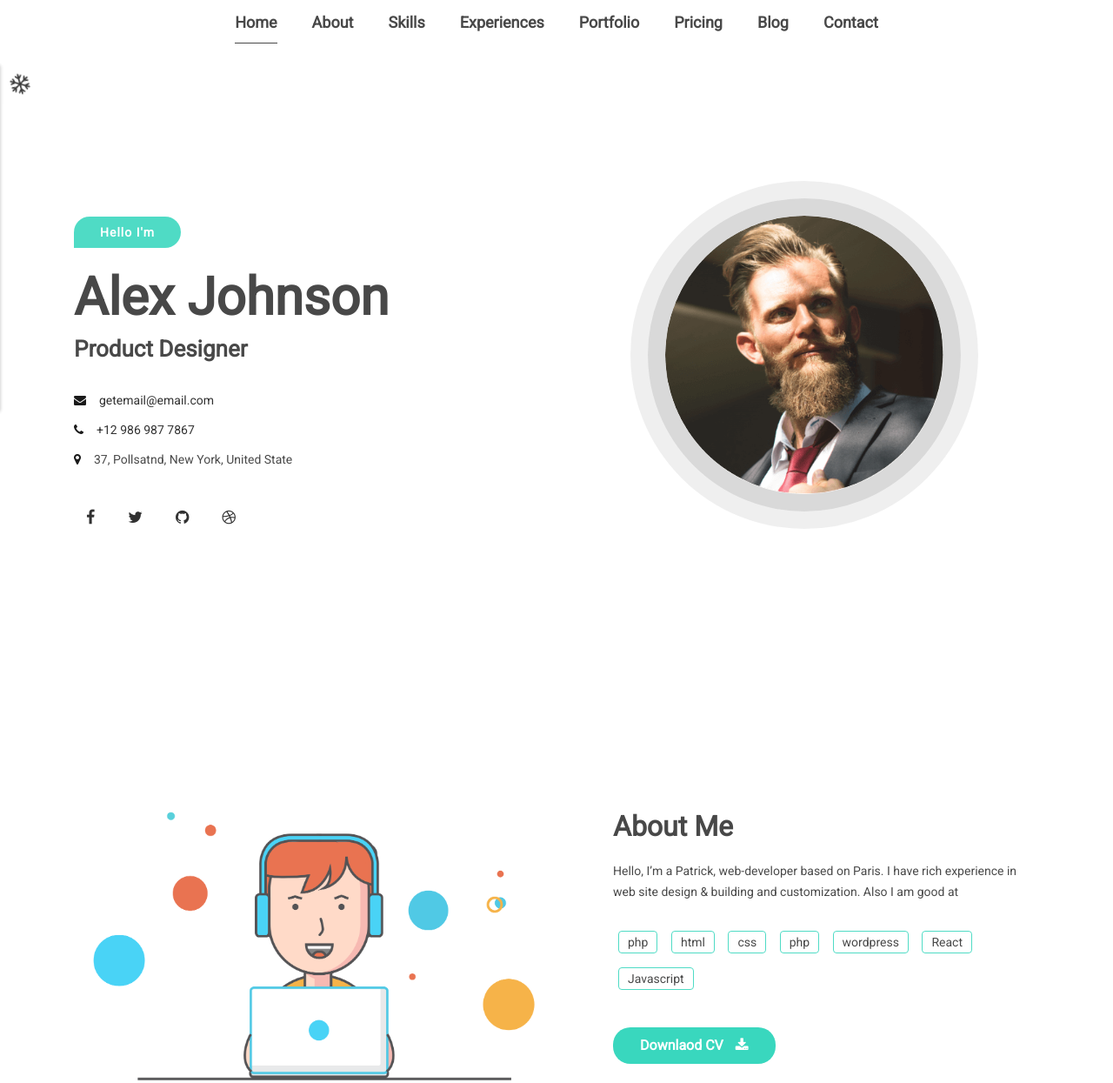
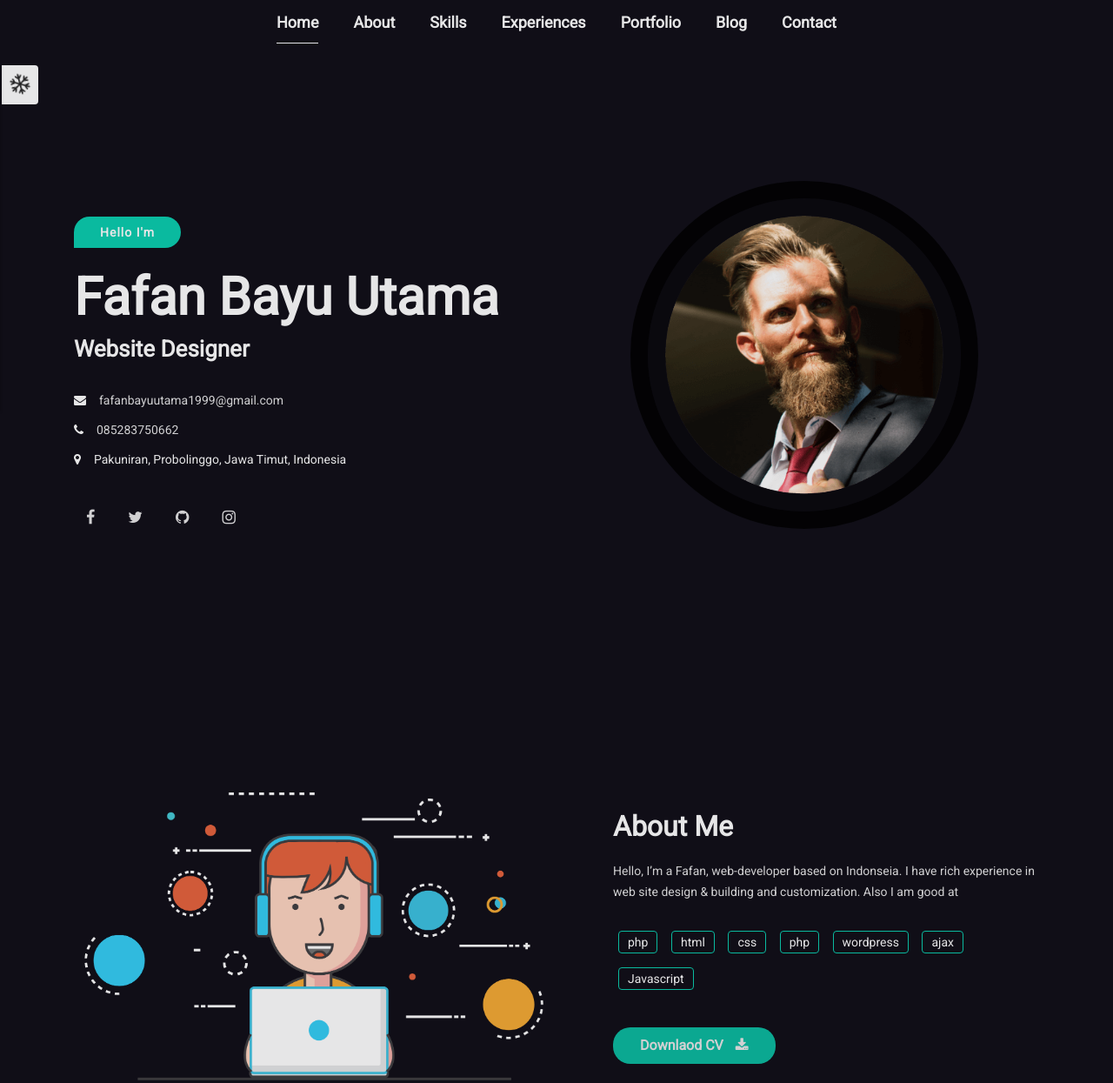
Before and after one commit to Fanvbs/Fanvbs.github.io, a plain HTML site: page index.html in a window 1280 px wide. Shown: the part 25-1270 px from the top of the page at 87% size. Drawn offline with Linux system fonts and the light colour scheme; some packages are replaced by stand-ins of ours.

Commit message:
Update index.html

```diff
--- a/index.html
+++ b/index.html
@@ -1,11 +1,12 @@
 <!doctype html>
 <html lang="en">
+
 <head>
-        <title>Maha - Personal CV/Resume Template | Home 1 </title>
+        <title>Personal CV Fafan Bayu Utama</title>
         <!-- Required meta tags -->
         <meta charset="utf-8">
         <meta http-equiv="X-UA-Compatible" content="IE=edge">
-        <meta name="description" content="Maha Personal cv/resume template for professional and personal website." />
+        <meta name="description" content="Personal CV Fafan Bayu Utama." />
         <meta name="keywords" content="creative, cv, designer,  online cv, online resume, powerful portfolio, professional, professional resume, responsive, resume, vcard " />
         <meta name="developer" content="Md. Siful Islam">
         <meta name="viewport" content="width=device-width, initial-scale=1, shrink-to-fit=no">
@@ -42,7 +43,7 @@
         <link rel="alternate stylesheet" href="assets/css/colors/slate.css" title="slate">
         <link rel="alternate stylesheet" href="assets/css/colors/yellow.css" title="yellow">
     </head>
-    <body class="white-vertion black-bg">
+    <body class="dark-vertion black-bg">
         <!-- Start Loader -->
         <div class="section-loader">
             <div class="loader">
@@ -84,9 +85,6 @@
                                     <a class="nav-link" href="#mh-portfolio">Portfolio</a>
                                 </li>
                                 <li class="nav-item">
-                                    <a class="nav-link" href="#mh-pricing">Pricing</a>
-                                </li>
-                                <li class="nav-item">
                                     <a class="nav-link" href="#mh-blog">Blog</a>
                                 </li>
                                 <li class="nav-item">
@@ -114,20 +112,20 @@
                                     <span>Hello I'm</span>
                                 </div>
 
-                                <h2 class="wow fadeInUp" data-wow-duration="0.8s" data-wow-delay="0.2s">Alex Johnson</h2>
-                                <h4 class="wow fadeInUp" data-wow-duration="0.8s" data-wow-delay="0.3s">Product Designer</h4>
+                                <h2 class="wow fadeInUp" data-wow-duration="0.8s" data-wow-delay="0.2s">Fafan Bayu Utama</h2>
+                                <h4 class="wow fadeInUp" data-wow-duration="0.8s" data-wow-delay="0.3s">Website Designer</h4>
 
                                 <ul>
-                                    <li class="wow fadeInUp" data-wow-duration="0.8s" data-wow-delay="0.4s"><i class="fa fa-envelope"></i><a href="mailto:">getemail@email.com</a></li>
-                                    <li class="wow fadeInUp" data-wow-duration="0.8s" data-wow-delay="0.5s"><i class="fa fa-phone"></i><a href="callto:">+12 986 987 7867</a></li>
-                                    <li class="wow fadeInUp" data-wow-duration="0.8s" data-wow-delay="0.6s"><i class="fa fa-map-marker"></i><address>37, Pollsatnd, New York, United State</address></li>
+                                    <li class="wow fadeInUp" data-wow-duration="0.8s" data-wow-delay="0.4s"><i class="fa fa-envelope"></i><a href="mailto:">fafanbayuutama1999@gmail.com</a></li>
+                                    <li class="wow fadeInUp" data-wow-duration="0.8s" data-wow-delay="0.5s"><i class="fa fa-phone"></i><a href="callto:">085283750662</a></li>
+                                    <li class="wow fadeInUp" data-wow-duration="0.8s" data-wow-delay="0.6s"><i class="fa fa-map-marker"></i><address>Pakuniran, Probolinggo, Jawa Timut, Indonesia</address></li>
                                 </ul>
 
                                 <ul class="social-icon wow fadeInUp" data-wow-duration="0.8s" data-wow-delay="0.7s">
                                     <li><a href="#"><i class="fa fa-facebook"></i></a></li>
                                     <li><a href="#"><i class="fa fa-twitter"></i></a></li>
                                     <li><a href="#"><i class="fa fa-github"></i></a></li>
-                                    <li><a href="#"><i class="fa fa-dribbble"></i></a></li>
+                                    <li><a href="#"><i class="fa fa-instagram"></i></a></li>
                                 </ul>
                             </div>
                         </div>
@@ -159,7 +157,7 @@
                     <div class="col-sm-12 col-md-6">
                         <div class="mh-about-inner">
                             <h2 class="wow fadeInUp" data-wow-duration="0.8s" data-wow-delay="0.1s">About Me</h2>
-                            <p class="wow fadeInUp" data-wow-duration="0.8s" data-wow-delay="0.2s">Hello, I’m a Patrick, web-developer based on Paris.
+                            <p class="wow fadeInUp" data-wow-duration="0.8s" data-wow-delay="0.2s">Hello, I’m a Fafan, web-developer based on Indonseia.
                             I have rich experience in web site design & building
                             and customization. Also I am good at</p>
                             <div class="mh-about-tag wow fadeInUp" data-wow-duration="0.8s" data-wow-delay="0.3s">
@@ -169,7 +167,7 @@
                                     <li><span>css</span></li>
                                     <li><span>php</span></li>
                                     <li><span>wordpress</span></li>
-                                    <li><span>React</span></li>
+                                    <li><span>ajax</span></li>
                                     <li><span>Javascript</span></li>
                                 </ul>
                             </div>
@@ -191,7 +189,7 @@
                     <div class="col-sm-12 text-center section-title wow fadeInUp" data-wow-duration="0.8s" data-wow-delay="0.2s">
                         <h2>What I do</h2>
                     </div>
-                    <div class="col-sm-4">
+                    <div class="col-md-4 col-sm-12">
                         <div class="mh-service-item shadow-1 dark-bg wow fadeInUp" data-wow-duration="0.8s" data-wow-delay="0.3s">
                             <i class="fa fa-bullseye purple-color"></i>
                             <h3>UI Design</h3>
@@ -202,7 +200,7 @@
                             </p>
                         </div>
                     </div>
-                    <div class="col-sm-4">
+                    <div class="col-md-4 col-sm-12">
                         <div class="mh-service-item shadow-1 dark-bg wow fadeInUp" data-wow-duration="0.8s" data-wow-delay="0.5s">
                             <i class="fa fa-code iron-color"></i>
                             <h3>Web Development</h3>
@@ -213,7 +211,7 @@
                             </p>
                         </div>
                     </div>
-                    <div class="col-sm-4">
+                    <div class="col-md-4 col-sm-12">
                         <div class="mh-service-item shadow-1 dark-bg wow fadeInUp" data-wow-duration="0.8s" data-wow-delay="0.7s">
                             <i class="fa fa-object-ungroup sky-color"></i>
                             <h3>App Development</h3>
@@ -291,7 +289,7 @@
                                     <div class="candidatos">
                                         <div class="parcial">
                                             <div class="info">
-                                                <div class="nome">PHP</div>
+                                                <div class="nome">Ajax</div>
                                                 <div class="percentagem-num">17%</div>
                                             </div>
                                             <div class="progressBar">
@@ -868,7 +866,7 @@
                             <div class="row">
                                 <div class="col-sm-6">
                                     <div class="text-left text-xs-center">
-                                        <p><a href="templateshub.net">Templates Hub</a></p>
+                                       <p><a href="templateshub.net">Templates Hub</a></p>
                                     </div>
                                 </div>
                                 <div class="col-sm-6">
```
